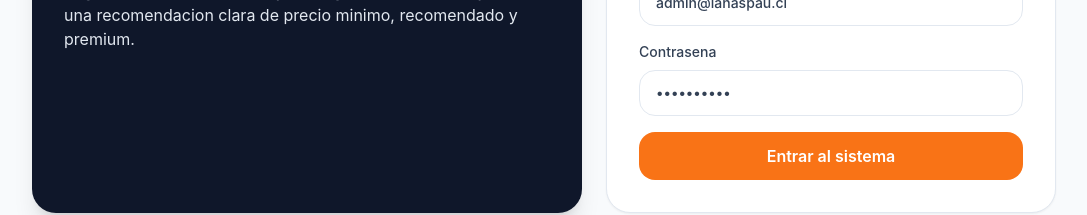
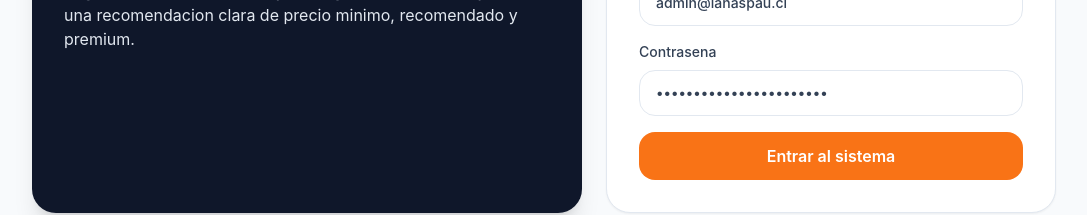
Before and after one commit to AaronGodoy/lanaspau-precios, a React (Vite) app in the folder frontend/: page /login in a window 1280 px wide. Shown: the part 386-601 px from the top of the page, without its empty margins (96-1183 px from the left). Built offline with nearby package versions, Linux system fonts and the light colour scheme; no server answers.

Commit message:
feat: add server wake-up loading message and update default password

```diff
--- a/frontend/src/pages/LoginPage.tsx
+++ b/frontend/src/pages/LoginPage.tsx
@@ -5,7 +5,7 @@ import { useAuth } from '../hooks/useAuth';
 export default function LoginPage() {
   const { login, loading, isAuthenticated } = useAuth();
   const [email, setEmail] = useState('admin@lanaspau.cl');
-  const [password, setPassword] = useState('Admin1234!');
+  const [password, setPassword] = useState('LanasPau_Admin_9x$2024!');
   const [error, setError] = useState('');
 
   if (isAuthenticated) {
@@ -45,6 +45,7 @@ export default function LoginPage() {
             <button type="submit" disabled={loading} className="w-full rounded-2xl bg-brand-500 px-4 py-3 text-base font-semibold text-white hover:bg-brand-600 disabled:opacity-60">
               {loading ? 'Ingresando...' : 'Entrar al sistema'}
             </button>
+            {loading && <p className="text-center text-xs text-slate-500 animate-pulse mt-2">Despertando el servidor (puede tardar hasta 50 segundos)...</p>}
           </form>
         </section>
       </div>
```
